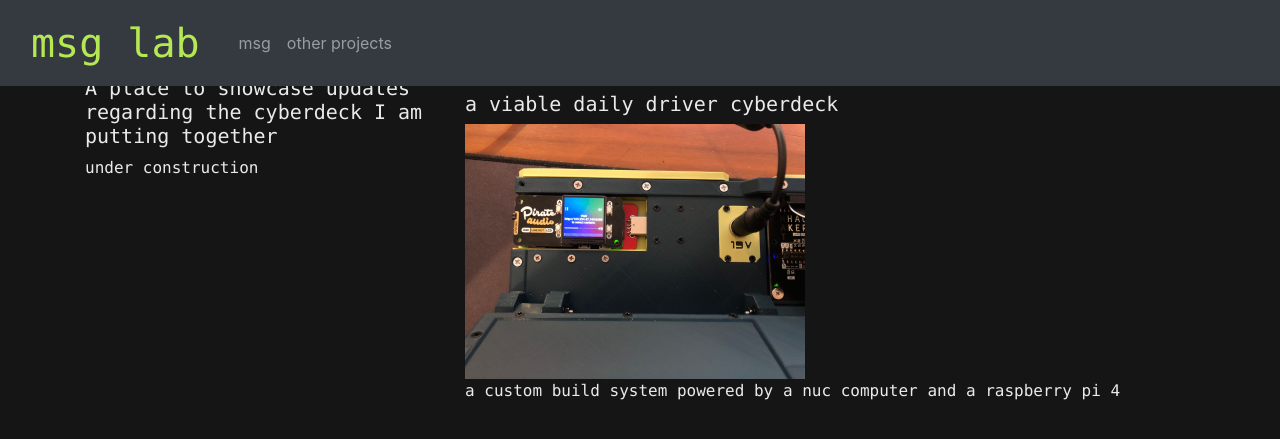
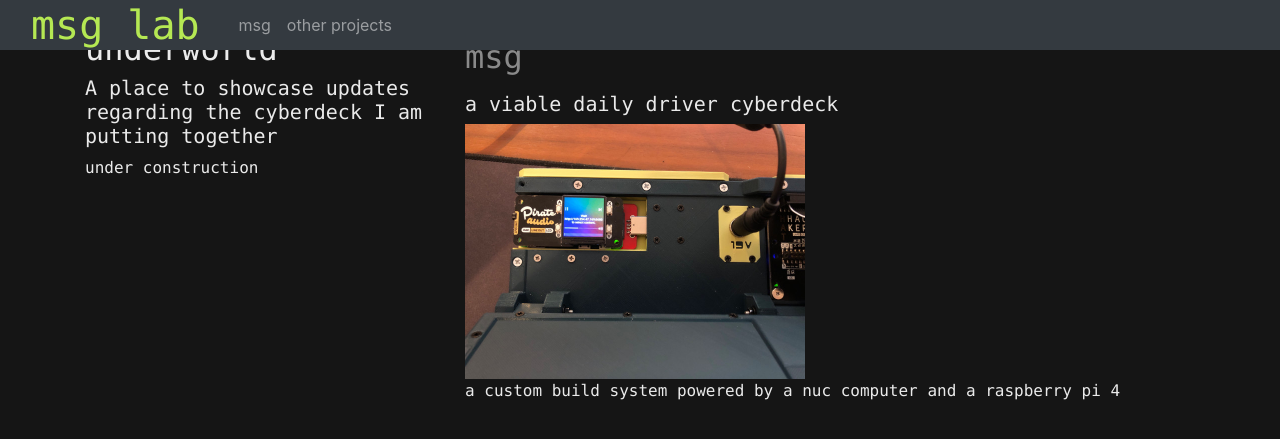
Before and after one commit to msglab/msglab, a Jekyll site: the page index.html, which Jekyll copies as it is, in a window 1280 px wide. Shown: the top 439 px of the page. Built offline with Jekyll 4.4.1, drawn with Linux system fonts in a browser that asks for light colours.

Commit message:
Update style.css

```diff
--- a/css/style.css
+++ b/css/style.css
@@ -15,13 +15,17 @@
     font-family: Monaco, "Bitstream Vera Sans Mono", "Lucida Console", Terminal, monospace;
 }
 
+.top-navigation-bar nav.navbar.navbar-expand-sm.bg-dark.navbar-dark.fixed-top {
+   height: 50px;
+}
+
+
 .main-page-img {
     /* height: 200px; */
     background: #aaa;
   }
 .blog-image {
     padding: 100px;
-
 }
 
   a.nav-link:link
```
